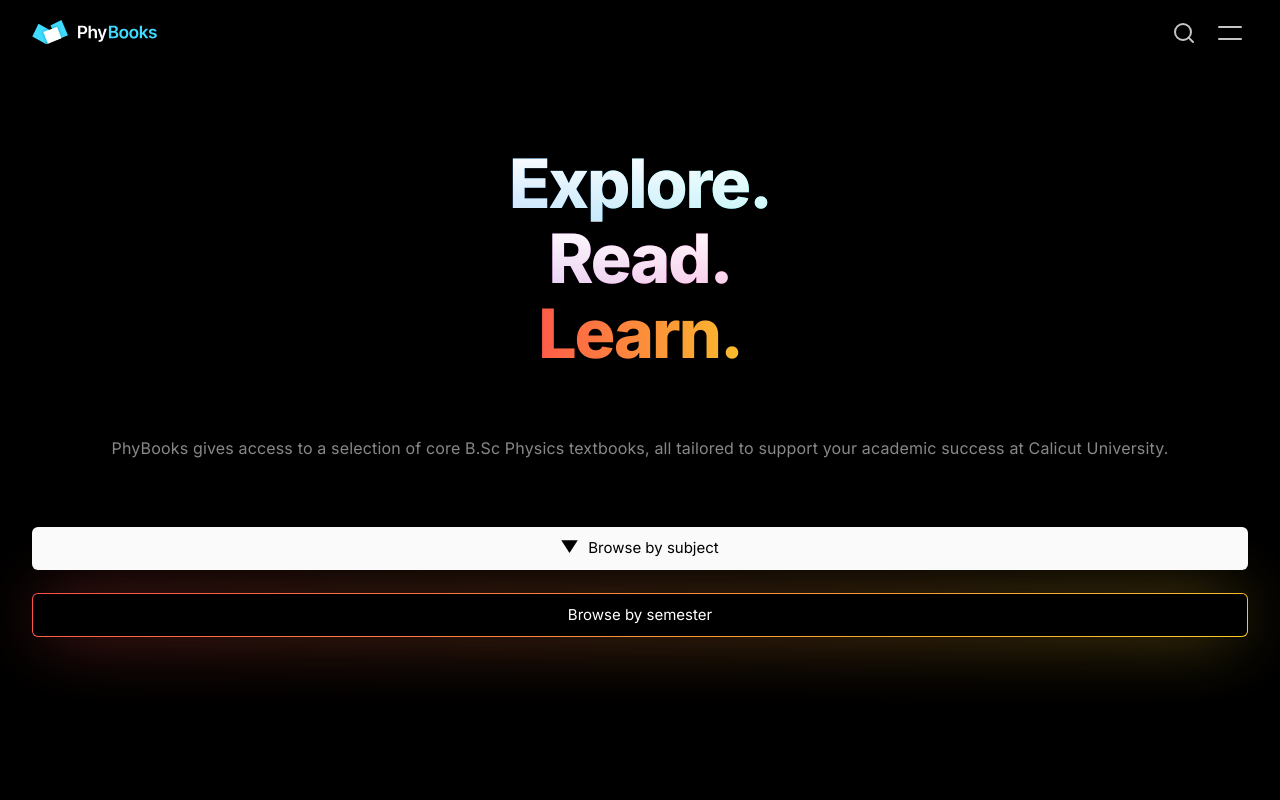
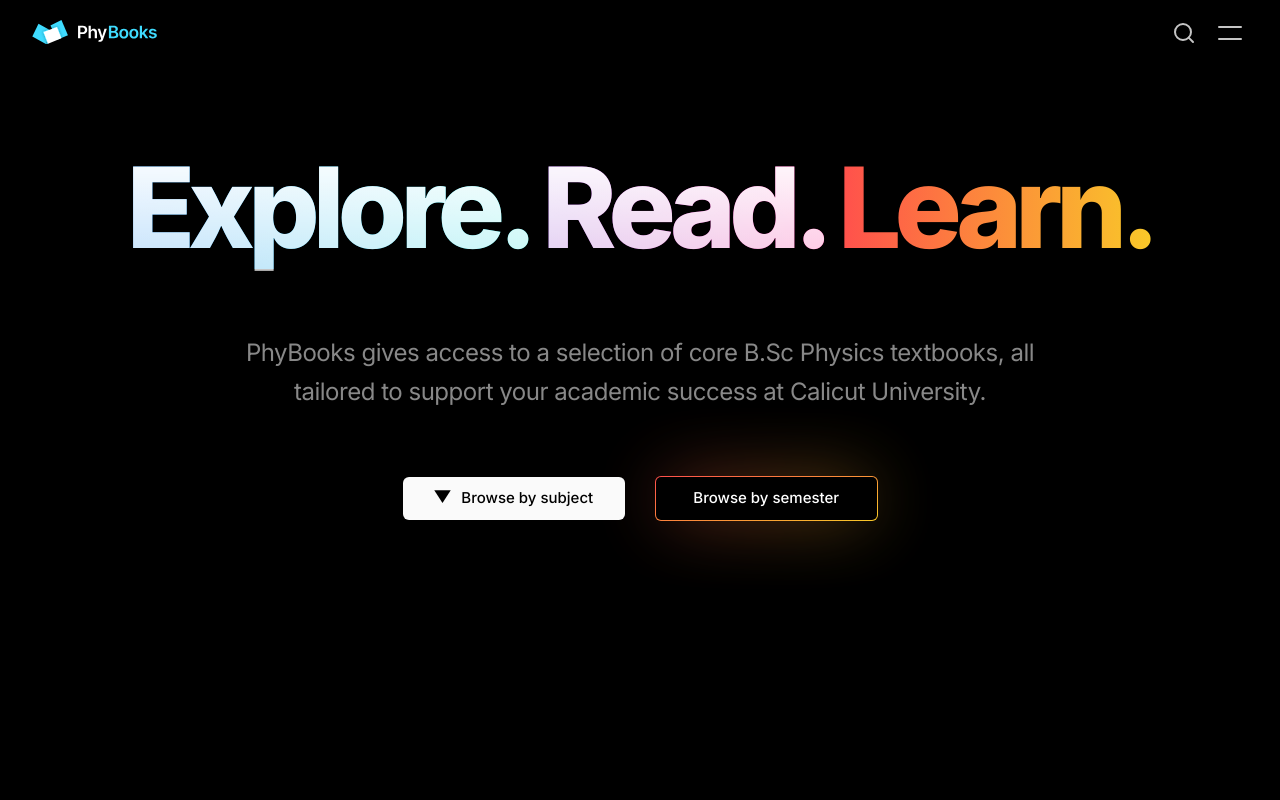
Before and after one commit to FarisPalayi/phybooks, a Next.js app: page / in a window 1280 px wide. Shown: the top 800 px of the page. Built offline with nearby package versions, Linux system fonts and the light colour scheme.

Commit message:
intro section desktop responsive

```diff
--- a/src/app/styles/components/Intro.module.scss
+++ b/src/app/styles/components/Intro.module.scss
@@ -6,21 +6,28 @@
   width: 100%;
   min-height: min(calc(100vh - var(--header-height)), rem(715));
   max-height: rem(715); //* wrap it in mobile view media query if necessary
-  padding: 0 rem(5);
+  padding: 0 max(1.3vw, rem(5));
 }
 
 .intro__title {
+  @include flex-column;
   margin: 0;
   margin-top: rem(80);
-  @include flex-column;
   text-align: center;
   font-size: rem(68);
   font-weight: 800;
   letter-spacing: -0.1275rem;
 
+  @include desktop {
+    flex-direction: row;
+    font-size: min(9.83vw, rem(112));
+    letter-spacing: -0.06em;
+  }
+
   & > span {
     position: relative;
     @include grad-text(linear-gradient(90deg, var(--start), var(--end)));
+    padding-inline: 0.05em;
     z-index: 1;
 
     &::before {
@@ -73,20 +80,27 @@
   font-weight: 400;
   line-height: 1.6875rem; /* 168.75% */
   letter-spacing: 0.01rem;
-  // desktop version
-  /*
+
+  @include desktop {
     font-size: 1.5rem;
     max-width: 69%;
     line-height: 38.4px;
     color: #888;
-    letter-spacing: -.02em;
-  */
+    letter-spacing: -0.02em;
+  }
 }
 
 .intro__btnGroup {
   @include flex-column-center;
   gap: rem(23);
   width: 100%;
+
+  @include desktop {
+    flex-direction: row;
+    gap: rem(30);
+    max-width: rem(475);
+    font-weight: 500;
+  }
 }
 
 @keyframes intro-grad-anim-1 {
```
